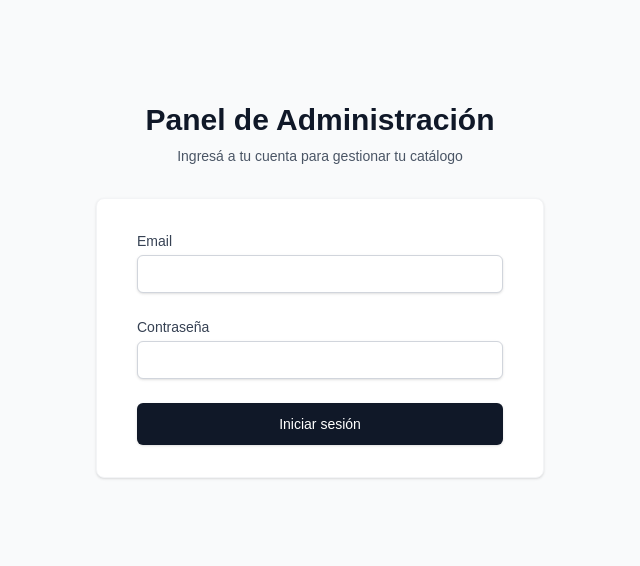
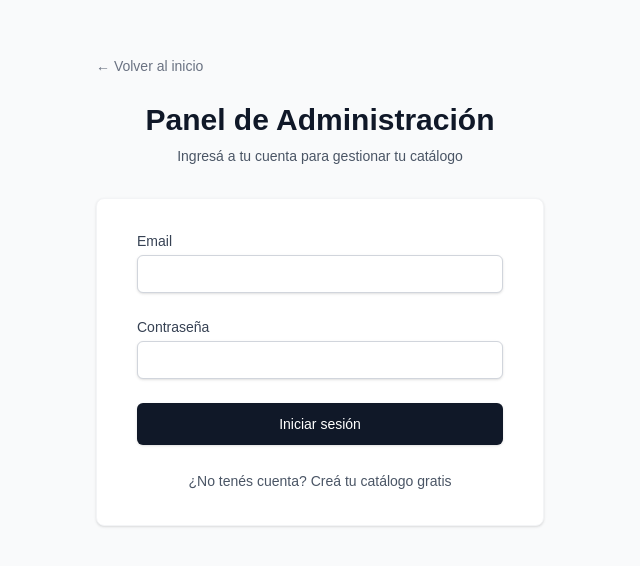
Before and after one commit to LadislaoAlvarez16/sistema-de-catalogo, a Next.js app: page /admin/login in a window 1280 px wide. Shown: the part 110-676 px from the top of the page, without its empty margins (320-960 px from the left). Built offline with nearby package versions, Linux system fonts and the light colour scheme.

Commit message:
fix: redirección de middleware al registro y mejoras de UX en login

```diff
--- a/src/app/admin/login/page.tsx
+++ b/src/app/admin/login/page.tsx
@@ -2,12 +2,19 @@
 
 import { useActionState } from 'react'
 import { loginAction } from './actions'
+import Link from 'next/link'
 
 export default function LoginPage() {
   const [state, formAction] = useActionState(loginAction, { error: "" })
 
   return (
     <div className="flex flex-col justify-center min-h-screen bg-gray-50 py-12 px-4 sm:px-6 lg:px-8">
+      <div className="sm:mx-auto sm:w-full sm:max-w-md">
+        <div className="text-left mb-6 px-4 sm:px-0">
+          <Link href="/" className="inline-flex items-center text-sm font-medium text-gray-500 hover:text-gray-900 transition-colors">
+            &larr; Volver al inicio
+          </Link>
+        </div>
         <div className="text-center">
           <h1 className="text-3xl font-extrabold text-gray-900">
             Panel de Administración
@@ -16,6 +23,7 @@ export default function LoginPage() {
             Ingresá a tu cuenta para gestionar tu catálogo
           </p>
         </div>
+      </div>
 
       <form
         action={formAction}
@@ -23,7 +31,7 @@ export default function LoginPage() {
       >
         {state?.error && (
           <div className="mb-6 rounded-md border border-red-200 bg-red-50 p-3 text-sm text-red-700">
-            {state.error}
+            {state.error === "Invalid login credentials" ? "El correo o la contraseña son incorrectos." : state.error}
           </div>
         )}
 
@@ -62,6 +70,15 @@ export default function LoginPage() {
           >
             Iniciar sesión
           </button>
+
+          <div className="mt-6 text-center">
+            <Link
+              href="/admin/register"
+              className="text-sm font-medium text-gray-600 hover:text-gray-900 transition-colors"
+            >
+              ¿No tenés cuenta? Creá tu catálogo gratis
+            </Link>
+          </div>
         </div>
       </form>
     </div>
--- a/src/app/admin/register/RegisterForm.tsx
+++ b/src/app/admin/register/RegisterForm.tsx
@@ -88,7 +88,7 @@ export default function RegisterForm() {
             required
             value={email}
             onChange={(e) => setEmail(e.target.value)}
-            className="appearance-none block w-full px-3 py-2 border border-gray-300 rounded-md shadow-sm placeholder-gray-400 focus:outline-none focus:ring-blue-500 focus:border-blue-500 sm:text-sm"
+            className="appearance-none block w-full px-3 py-2 border border-gray-300 rounded-md shadow-sm placeholder:text-gray-400 text-gray-900 focus:outline-none focus:ring-blue-500 focus:border-blue-500 sm:text-sm"
           />
         </div>
       </div>
@@ -109,7 +109,7 @@ export default function RegisterForm() {
             minLength={8}
             value={password}
             onChange={(e) => setPassword(e.target.value)}
-            className="appearance-none block w-full px-3 py-2 border border-gray-300 rounded-md shadow-sm placeholder-gray-400 focus:outline-none focus:ring-blue-500 focus:border-blue-500 sm:text-sm"
+            className="appearance-none block w-full px-3 py-2 border border-gray-300 rounded-md shadow-sm placeholder:text-gray-400 text-gray-900 focus:outline-none focus:ring-blue-500 focus:border-blue-500 sm:text-sm"
           />
         </div>
         <p className="mt-1 text-xs text-gray-500">Mínimo 8 caracteres.</p>
@@ -130,7 +130,7 @@ export default function RegisterForm() {
             required
             value={businessName}
             onChange={handleNameChange}
-            className="appearance-none block w-full px-3 py-2 border border-gray-300 rounded-md shadow-sm placeholder-gray-400 focus:outline-none focus:ring-blue-500 focus:border-blue-500 sm:text-sm"
+            className="appearance-none block w-full px-3 py-2 border border-gray-300 rounded-md shadow-sm placeholder:text-gray-400 text-gray-900 focus:outline-none focus:ring-blue-500 focus:border-blue-500 sm:text-sm"
           />
         </div>
       </div>
@@ -153,7 +153,7 @@ export default function RegisterForm() {
             required
             value={slug}
             onChange={handleSlugChange}
-            className="flex-1 min-w-0 block w-full px-3 py-2 rounded-none rounded-r-md border border-gray-300 focus:outline-none focus:ring-blue-500 focus:border-blue-500 sm:text-sm"
+            className="flex-1 min-w-0 block w-full px-3 py-2 rounded-none rounded-r-md border border-gray-300 placeholder:text-gray-400 text-gray-900 focus:outline-none focus:ring-blue-500 focus:border-blue-500 sm:text-sm"
           />
         </div>
         <p className="mt-1 text-xs text-gray-500">
@@ -176,7 +176,7 @@ export default function RegisterForm() {
             value={whatsapp}
             onChange={(e) => setWhatsapp(e.target.value)}
             placeholder="Ej: +5491123456789"
-            className="appearance-none block w-full px-3 py-2 border border-gray-300 rounded-md shadow-sm placeholder-gray-400 focus:outline-none focus:ring-blue-500 focus:border-blue-500 sm:text-sm"
+            className="appearance-none block w-full px-3 py-2 border border-gray-300 rounded-md shadow-sm placeholder:text-gray-400 text-gray-900 focus:outline-none focus:ring-blue-500 focus:border-blue-500 sm:text-sm"
           />
         </div>
       </div>
--- a/src/lib/supabase/middleware.ts
+++ b/src/lib/supabase/middleware.ts
@@ -24,7 +24,8 @@ export async function updateSession(request: NextRequest) {
   const { pathname } = request.nextUrl
   if (
     pathname.startsWith('/admin') &&
-    pathname !== '/admin/login'
+    pathname !== '/admin/login' &&
+    pathname !== '/admin/register'
   ) {
     const { data: { user } } = await supabase.auth.getUser()
     if (!user) {
```
Lines whose indentation alone changed are shown as unchanged.
